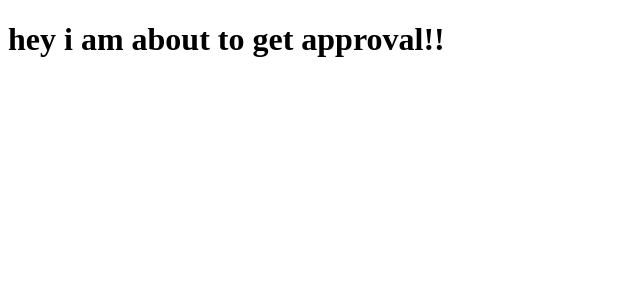
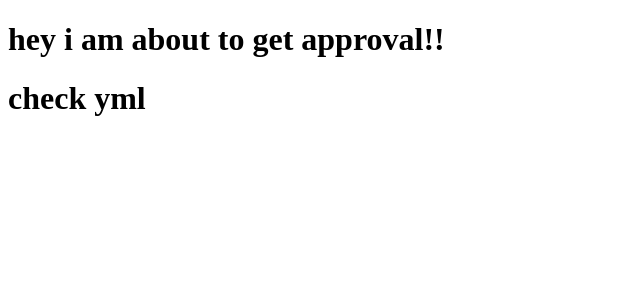
Before and after one commit to ur1996umesh/blogApp, an Angular app: page / in a window 1280 px wide. Shown: the top 300 px of the page, without its empty margins (0-640 px from the left). Built offline with nearby package versions, Linux system fonts and the light colour scheme.

Commit message:
Add component (#9)
* added yml

* check yml

* corrected

---------

Co-authored-by: Umesh Gajjala <umeshreddy1996.ur@gmail.com>

```diff
--- a/src/app/app.component.html
+++ b/src/app/app.component.html
@@ -1 +1,2 @@
 <h1>hey i am about to get approval!!</h1>
+<h1> check yml</h1>
```
